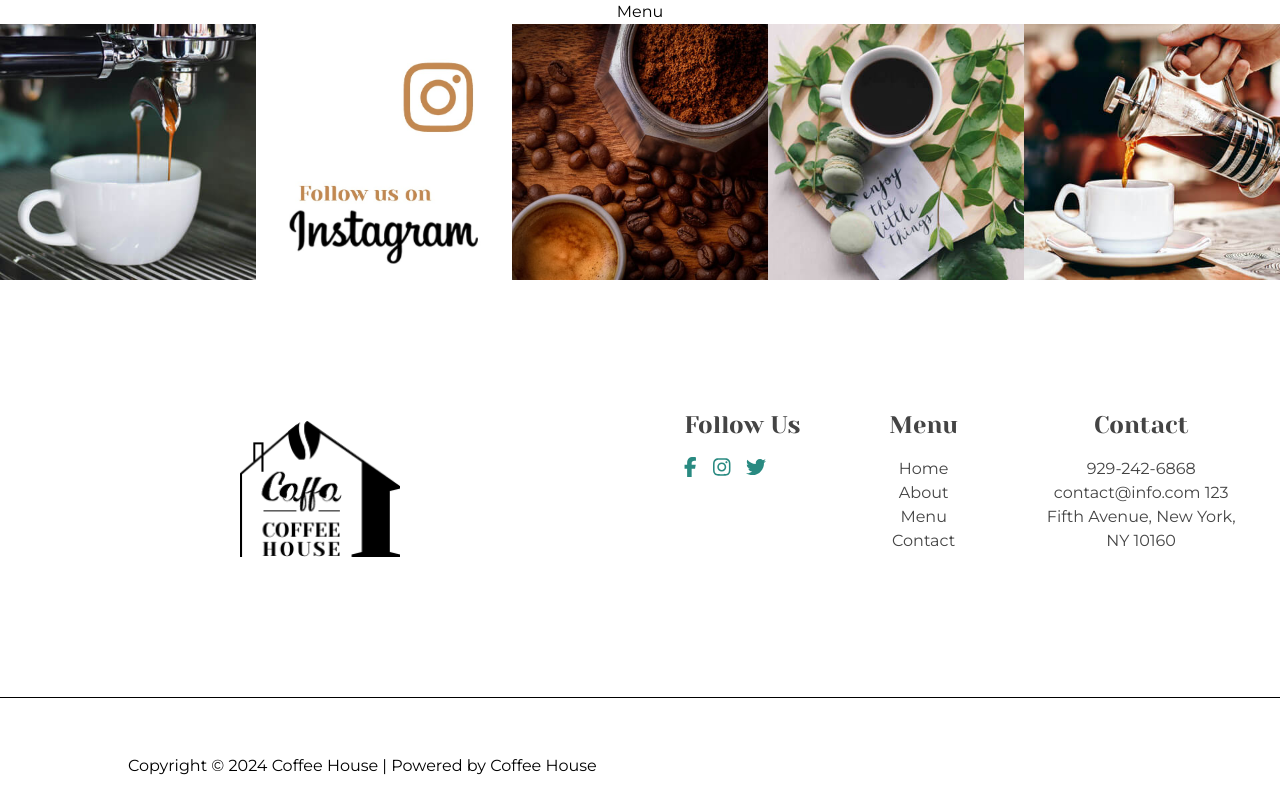
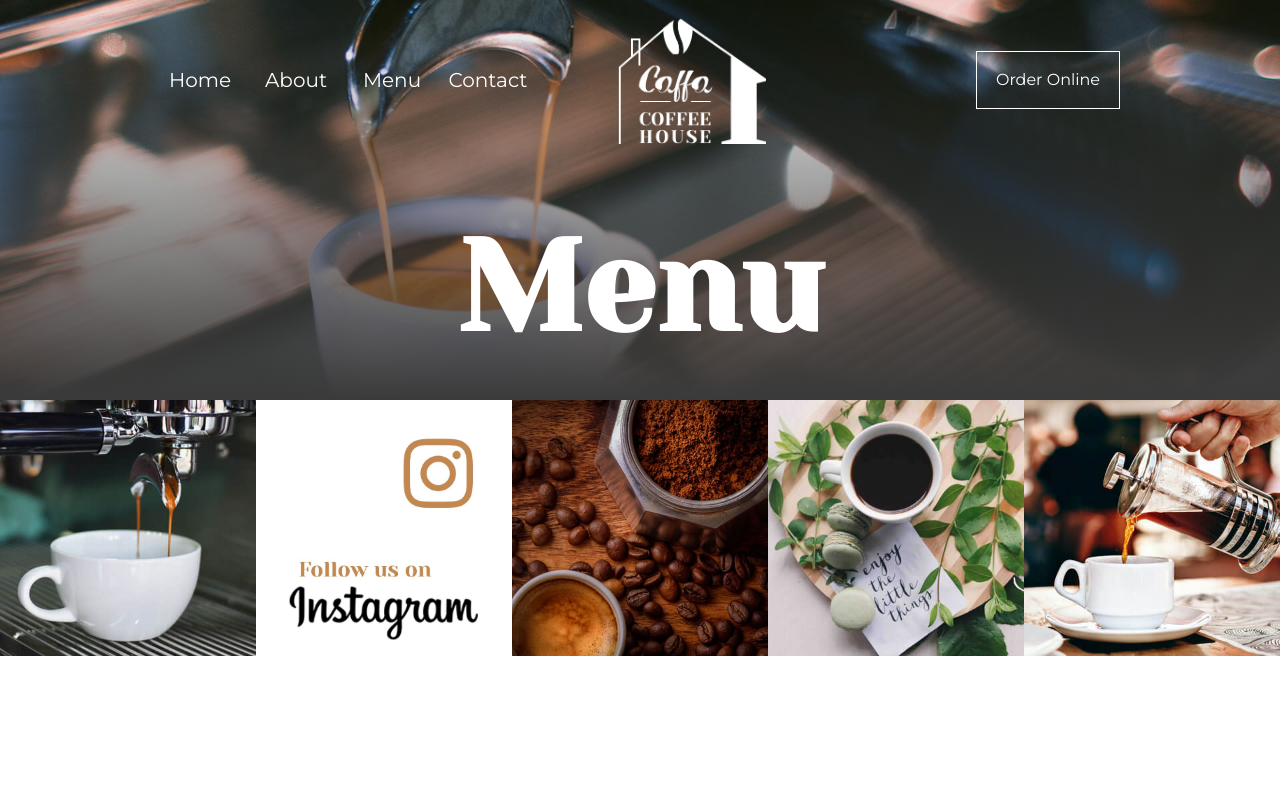
Before and after one commit to ib-ahmedd/coffee_store, a Next.js app: page /menu in a window 1280 px wide. Shown: the top 789 px of the page. Built offline with nearby package versions, Linux system fonts and the light colour scheme; a web font is replaced by a local one.

Commit message:
complete menu page intro section

```diff
--- /dev/null
+++ b/app/menu/components/Intro.tsx
@@ -0,0 +1,13 @@
+function Intro() {
+  return (
+    <section className="w-full h-[50vh] bg-menu-intro-bg bg-cover bg-no-repeat">
+      <div className="w-full flex justify-center items-end pb-12 h-[50vh] bg-gradient-to-t from-gradient-grey to-transparent">
+        <h2 className="font-yeseva font-bold text-white text-6xl sm:text-7xl md:text-8xl lg:text-9xl">
+          Menu
+        </h2>
+      </div>
+    </section>
+  );
+}
+
+export default Intro;
--- /dev/null
+++ b/app/menu/components/index.ts
@@ -0,0 +1,2 @@
+import Intro from "./Intro";
+export { Intro };
--- a/app/menu/page.tsx
+++ b/app/menu/page.tsx
@@ -1,7 +1,11 @@
-import React from "react";
+import { Intro } from "./components";
 
 function Menu() {
-  return <div>Menu</div>;
+  return (
+    <main className="w-full">
+      <Intro />
+    </main>
+  );
 }
 
 export default Menu;
--- a/tailwind.config.ts
+++ b/tailwind.config.ts
@@ -38,6 +38,7 @@ module.exports = {
         "home-reviews-bg": "url('/images/home/reviews/bg-img.jpg')",
         "home-buy-bg": "url('/images/home/buy/bg-img.png')",
         "about-intro-bg": "url('/images/about/intro/bg-img.jpg')",
+        "menu-intro-bg": "url('/images/menu/intro/bg-img.jpg')",
       },
       fontFamily: {
         monteserat: ['"Montserrat"', "sans-serif"],
```
